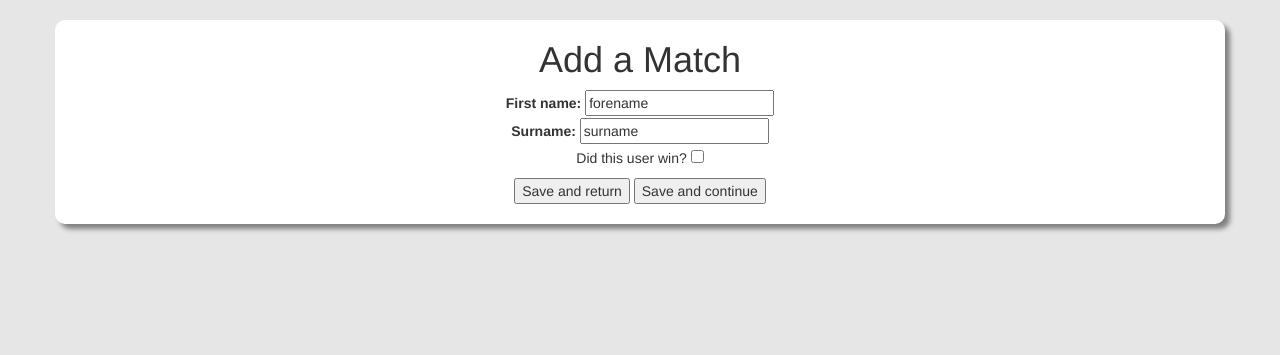
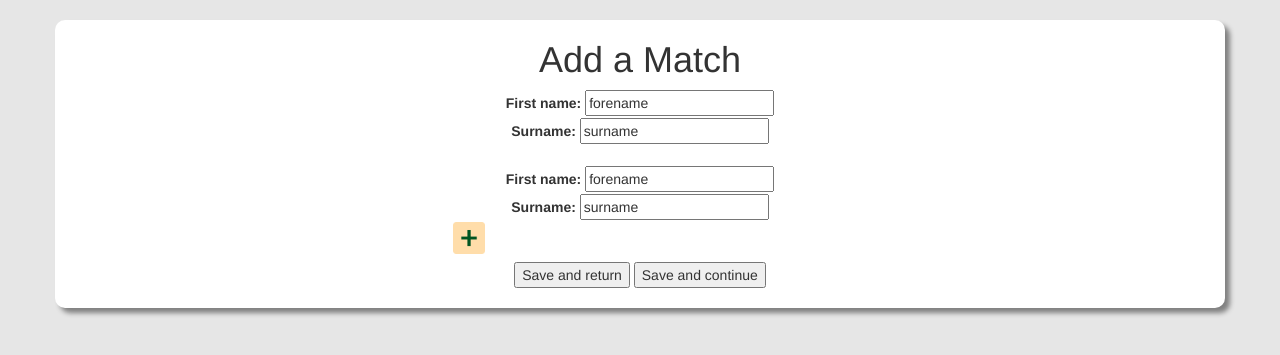
Before and after one commit to CiaranBrennan/Scrabbler, a Django app: page /addmatch/ in a window 1280 px wide. Shown: the part 52-407 px from the top of the page. Run offline with Django 3.2, Linux system fonts and the light colour scheme; some libraries are stand-ins or nearby versions.

Commit message:
Begun formatting add a match form

```diff
--- /dev/null
+++ b/scrabbler_root/scrabbler_app/static/css/addmatch.css
@@ -0,0 +1,15 @@
+#add-player {
+    background-color:green;
+    border: none;
+    padding: 0;
+    cursor: pointer;
+    appearance: none;
+    background-color: inherit;
+    float: left;
+    margin-left: 25%;
+}
+
+#add-player-icon {
+    width: 32px;
+    height: 32px;
+}
--- a/scrabbler_root/scrabbler_app/static/index.css
+++ b/scrabbler_root/scrabbler_app/static/css/index.css
@@ -16,7 +16,3 @@
 body {
   background-color: rgb(230, 230, 230);
 }
-
-input {
-  /* margin-top: 10px; */
-}
--- a/scrabbler_root/scrabbler_app/templates/addmatch.html
+++ b/scrabbler_root/scrabbler_app/templates/addmatch.html
@@ -1,15 +1,22 @@
 {% extends 'base.html' %}
+{% load static %}
 {% block content %}
+<link href="{% static 'css/addmatch.css' %}" rel="stylesheet">
 <div class="row" id="infoBox">
 	<div class="col-sm-2"></div>
 	<div class="col-sm-8 text-center">
         <h1>Add a Match</h1>
+        <!-- TODO: Add a button to the form to add a new player in the match -->
         <form action="POST">
             <label for="fname">First name: </label>
             <input type="text" id="fname" value="forename"><br>
             <label for="sname">Surname: </label>
-            <input type="text" id="sname" value="surname">
-            <p>Did this user win? <input type="checkbox" value="userWon"></p>
+            <input type="text" id="sname" value="surname"><br><br>
+            <label for="fname">First name: </label>
+            <input type="text" id="fname" value="forename"><br>
+            <label for="sname">Surname: </label>
+            <input type="text" id="sname" value="surname"> <br>
+            <button id="add-player"><img src="{% static 'images/plus-icon.png' %}" id="add-player-icon" border="0"></button><br><br>
             <input type="submit" value="Save and return">
             <input type="submit" value="Save and continue">
         </form>
--- a/scrabbler_root/scrabbler_app/templates/base.html
+++ b/scrabbler_root/scrabbler_app/templates/base.html
@@ -4,9 +4,9 @@
   <head>
     <meta charset="utf-8">
     <meta name="viewport" content="width=device-width, initial-scale=1, shrink-to-fit=no">
-	  <link rel="stylesheet" href="https://maxcdn.bootstrapcdn.com/bootstrap/3.4.1/css/bootstrap.min.css">
+    <link rel="stylesheet" href="https://maxcdn.bootstrapcdn.com/bootstrap/3.4.1/css/bootstrap.min.css">
     <title>Scrabbler</title>
-    <link href="{% static 'index.css' %}" rel="stylesheet" type="text/css">
+    <link href="{% static 'css/index.css' %}" rel="stylesheet" type="text/css">
   </head>
   <body>
     <nav class="navbar navbar-inverse">
```
Also changed, not shown: scrabbler_root/scrabbler_app/static/images/plus-icon.png (added).
